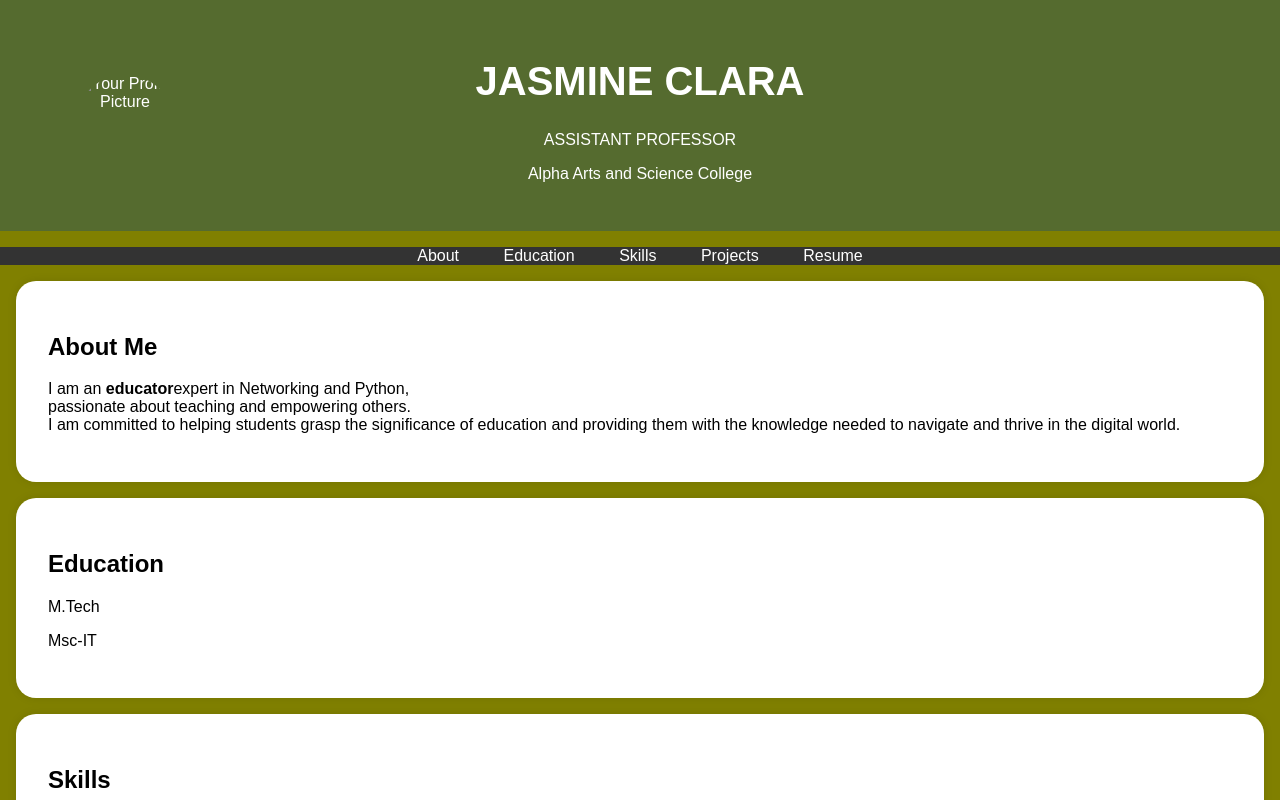
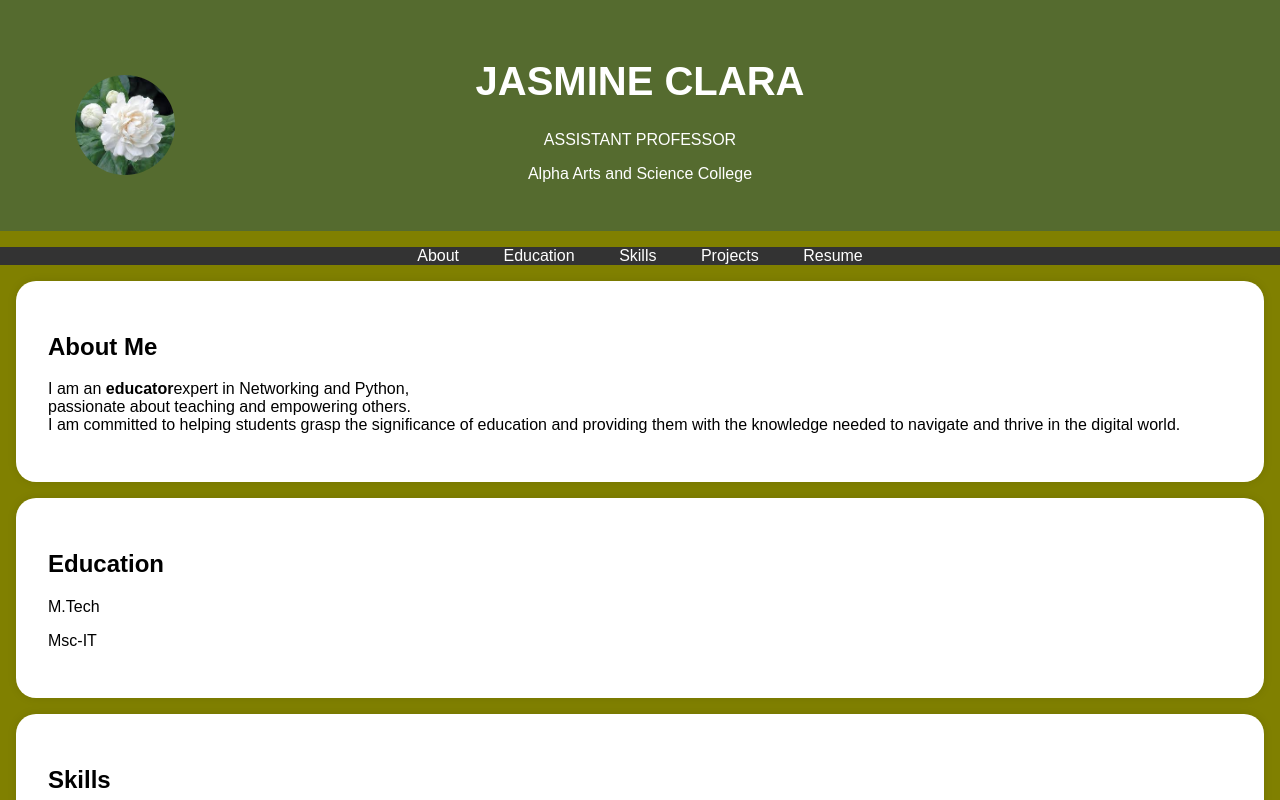
Before and after one commit to Jasmine-Philips/Profile-, a plain HTML site: page index.html in a window 1280 px wide. Shown: the top 800 px of the page. Drawn offline with Linux system fonts and the light colour scheme.

Commit message:
Update index.html

```diff
--- a/index.html
+++ b/index.html
@@ -95,7 +95,7 @@
     <header>
         <div class="header-content">
             <!-- Add your profile picture here -->
-            <img src="./pic.jpg" alt="Your Profile Picture" class="profile-picture">
+            <img src="images (4).jpeg" alt="Your Profile Picture" class="profile-picture">
             <h1>JASMINE CLARA</h1>
             <p>ASSISTANT PROFESSOR </p>
           <p>Alpha Arts and Science College </p>
```
